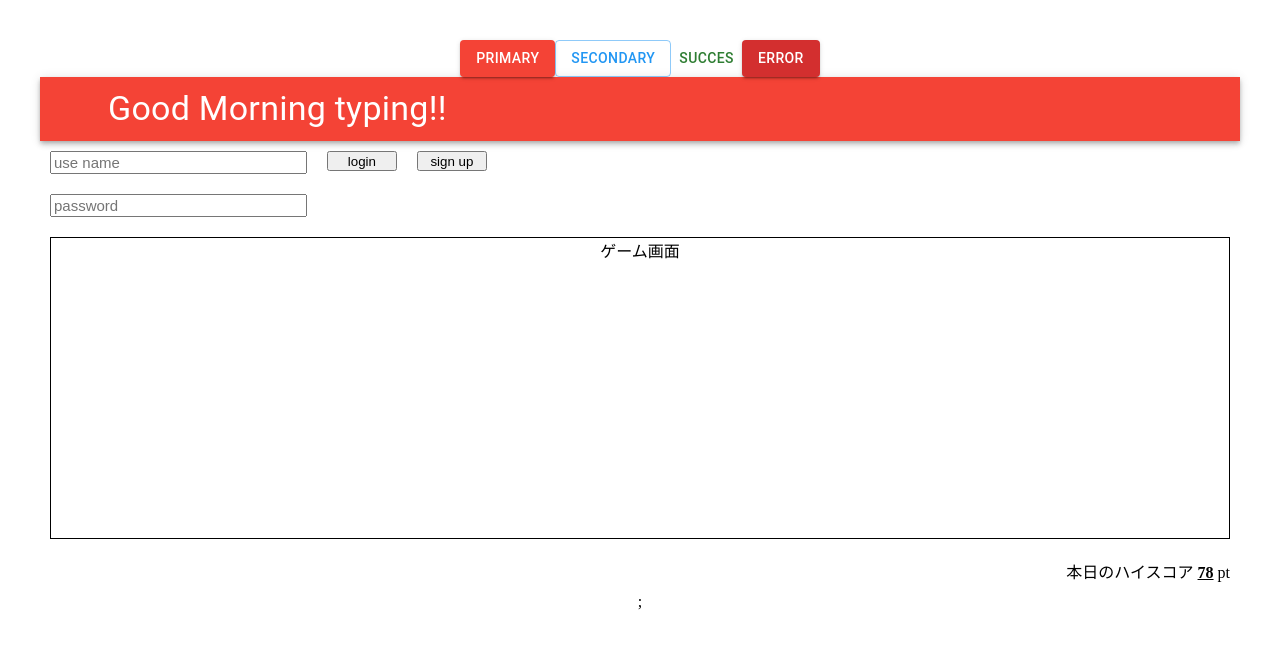
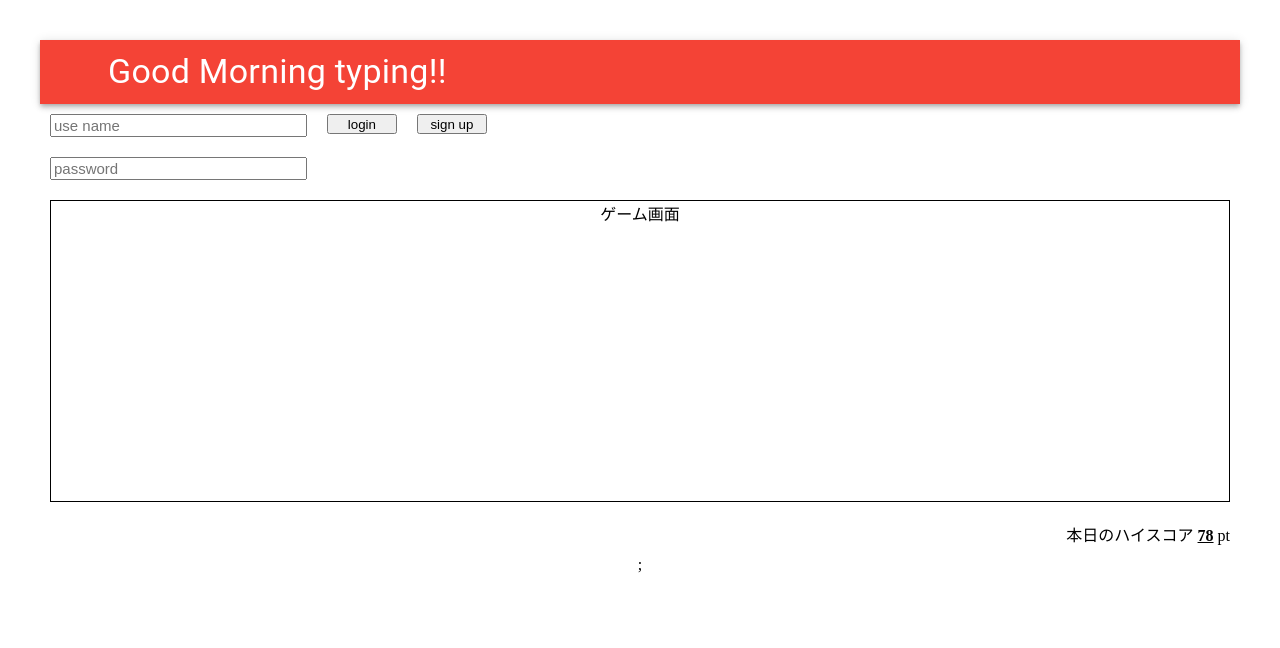
Before and after one commit to Team3-snoppy/wake_up_typing, a React (Vite) app in the folder front/: page / in a window 1280 px wide. Shown: the top 648 px of the page. Built offline with nearby package versions, Linux system fonts and the light colour scheme; some icons are missing.

Commit message:
app.jsxリファクタリング：themeフォルダに移動

```diff
--- a/front/src/App.jsx
+++ b/front/src/App.jsx
@@ -3,21 +3,10 @@ import './App.css';
 import Login from './Login.jsx';
 import Game from './Game.jsx';
 import Score from './Score.jsx';
-import { ThemeProvider, createTheme } from '@mui/material/styles';
-import { blue, green, red, yellow } from '@mui/material/colors';
-import { AppBar, Button, IconButton, Toolbar, Typography } from '@mui/material';
+import { ThemeProvider } from '@mui/material/styles';
 import Appbar from './Appbar.jsx';
+import theme from '../theme/theme.js';
 
-const theme = createTheme({
-  palette: {
-    primary: {
-      main: red[500],
-    },
-    secondary: {
-      main: blue[500],
-    },
-  },
-});
 
 export const loginContext = createContext();
 
@@ -29,18 +18,7 @@ function App() {
   return (
     <>
       <ThemeProvider theme={theme}>
-        <Button variant="contained">primary</Button>
-        <Button variant="outlined" color="secondary">
-          secondary
-        </Button>
-        <Button variant="text" color="success">
-          succes
-        </Button>
-        <Button variant="contained" color="error">
-          error
-        </Button>
         <Appbar />
-
         <loginContext.Provider value={{ isLogin, setIsLogin, userInfo,setUserInfo }}>
           <div className="appContainer">
             <Login />
--- /dev/null
+++ b/front/theme/theme.js
@@ -0,0 +1,16 @@
+import { createTheme } from '@mui/material/styles';
+import { blue, green, red, yellow } from '@mui/material/colors';
+
+
+const theme = createTheme({
+    palette: {
+      primary: {
+        main: red[500],
+      },
+      secondary: {
+        main: blue[500],
+      },
+    },
+  });
+
+  export default theme
```
